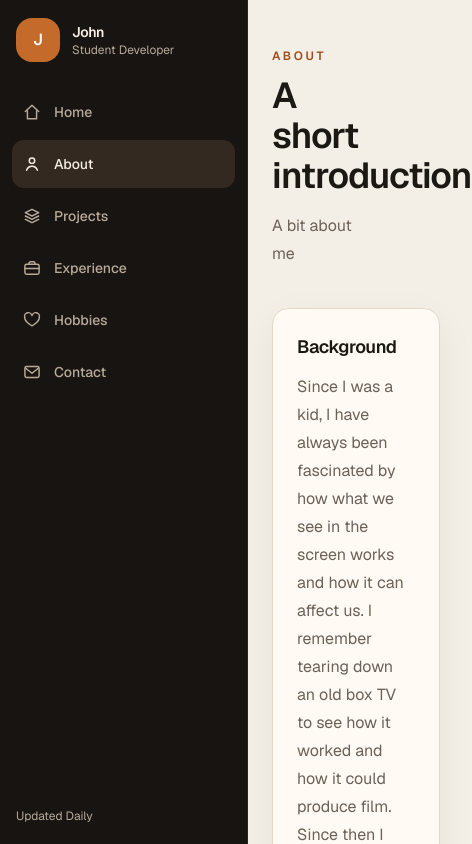
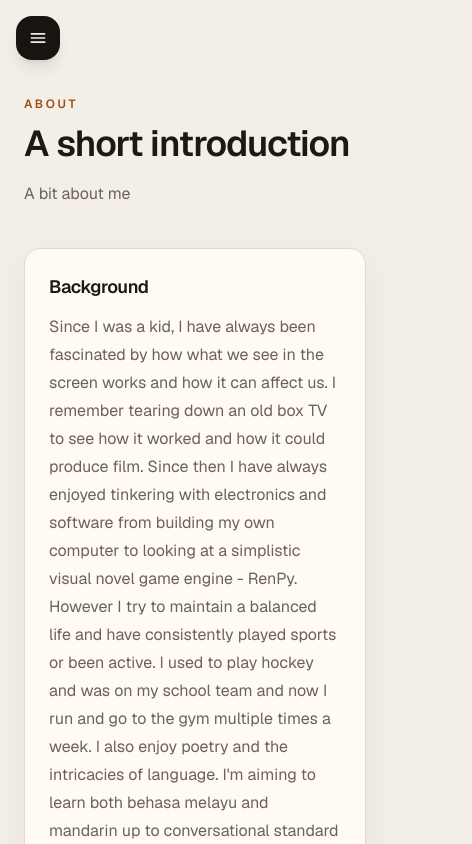
Before and after one commit to imacarootXD/PersonalWebsite, a Next.js app: page /about in a window 390 px wide. Shown: the top 844 px of the page, 472 px wide, since content can reach past the window. Built offline with nearby package versions, Linux system fonts and the light colour scheme.

Commit message:
Mobile Friendly changes to the sidebar

```diff
--- a/src/components/page-skeleton.tsx
+++ b/src/components/page-skeleton.tsx
@@ -1,6 +1,6 @@
 export function PageSkeleton() {
   return (
-    <div className="mx-auto w-full max-w-4xl px-6 py-12 sm:px-10 sm:py-16">
+    <div className="mx-auto w-full max-w-4xl px-6 pb-12 pt-24 sm:px-10 sm:py-16">
       <div className="mb-10 max-w-2xl space-y-4">
         <div className="skeleton h-3 w-24" />
         <div className="skeleton h-12 w-3/4" />
--- a/src/components/page-template.tsx
+++ b/src/components/page-template.tsx
@@ -14,7 +14,7 @@ export function PageTemplate({
   children,
 }: PageTemplateProps) {
   return (
-    <article className="page-enter mx-auto w-full max-w-4xl px-6 py-12 sm:px-10 sm:py-16">
+    <article className="page-enter mx-auto w-full max-w-4xl px-6 pb-12 pt-24 sm:px-10 sm:py-16">
       <header className="mb-10 max-w-2xl">
         <p className="text-xs font-semibold uppercase tracking-[0.22em] text-[var(--accent-deep)]">
           {eyebrow}
--- a/src/components/sidebar.tsx
+++ b/src/components/sidebar.tsx
@@ -11,11 +11,46 @@ export function Sidebar() {
   const { collapsedWidth, expandedWidth } = siteConfig.sidebar;
   const [pinned, setPinned] = useState(false);
   const [hovered, setHovered] = useState(false);
-  const expanded = pinned || hovered;
+  const [mobileOpen, setMobileOpen] = useState(false);
+  const expanded = pinned || hovered || mobileOpen;
 
   return (
+    <>
+      <button
+        type="button"
+        className="fixed left-4 top-4 z-50 grid size-11 place-items-center rounded-2xl bg-[var(--sidebar)] text-[var(--sidebar-fg)] shadow-lg md:hidden"
+        aria-expanded={mobileOpen}
+        aria-controls="site-sidebar"
+        aria-label={mobileOpen ? "Close navigation" : "Open navigation"}
+        onClick={() => setMobileOpen((value) => !value)}
+      >
+        <svg
+          className="size-5"
+          viewBox="0 0 24 24"
+          fill="none"
+          stroke="currentColor"
+          strokeWidth="2"
+          strokeLinecap="round"
+          aria-hidden="true"
+        >
+          {mobileOpen ? <path d="m6 6 12 12M18 6 6 18" /> : <path d="M4 7h16M4 12h16M4 17h16" />}
+        </svg>
+      </button>
+
+      {mobileOpen ? (
+        <button
+          type="button"
+          className="fixed inset-0 z-30 bg-black/30 md:hidden"
+          aria-label="Close navigation"
+          onClick={() => setMobileOpen(false)}
+        />
+      ) : null}
+
       <aside
-      className="sidebar sticky top-0 z-20 flex h-dvh shrink-0 flex-col overflow-hidden border-r border-[var(--sidebar-border)] bg-[var(--sidebar)] text-[var(--sidebar-fg)] transition-[width] duration-300 ease-[cubic-bezier(0.22,1,0.36,1)]"
+        id="site-sidebar"
+        className={`sidebar fixed inset-y-0 left-0 z-40 flex h-dvh shrink-0 flex-col overflow-hidden border-r border-[var(--sidebar-border)] bg-[var(--sidebar)] text-[var(--sidebar-fg)] transition-[width,transform] duration-300 ease-[cubic-bezier(0.22,1,0.36,1)] md:sticky md:top-0 md:translate-x-0 ${
+          mobileOpen ? "translate-x-0" : "-translate-x-full"
+        }`}
         style={{ width: expanded ? expandedWidth : collapsedWidth }}
         onMouseEnter={() => setHovered(true)}
         onMouseLeave={() => setHovered(false)}
@@ -23,16 +58,24 @@ export function Sidebar() {
         <div className="flex h-20 items-center gap-3 px-4">
           <button
             type="button"
-          className="grid size-11 shrink-0 place-items-center rounded-2xl bg-[var(--accent)] font-semibold text-[var(--accent-fg)]"
+            className="hidden size-11 shrink-0 place-items-center rounded-2xl bg-[var(--accent)] font-semibold text-[var(--accent-fg)] md:grid"
             aria-expanded={expanded}
             aria-label={pinned ? "Collapse sidebar" : "Pin sidebar open"}
             onClick={() => setPinned((value) => !value)}
           >
             {siteConfig.initials}
           </button>
+          <button
+            type="button"
+            className="grid size-11 shrink-0 place-items-center rounded-2xl bg-[var(--accent)] font-semibold text-[var(--accent-fg)] md:hidden"
+            aria-label="Close navigation"
+            onClick={() => setMobileOpen(false)}
+          >
+            {siteConfig.initials}
+          </button>
           <div
             className={`min-w-0 transition-opacity duration-200 ${
-            expanded ? "opacity-100" : "opacity-0"
+              expanded ? "md:opacity-100" : "md:opacity-0"
             }`}
           >
             <p className="truncate text-sm font-semibold tracking-tight">
@@ -60,11 +103,12 @@ export function Sidebar() {
                     ? "bg-[var(--sidebar-active)] text-[var(--sidebar-fg)]"
                     : "text-[var(--sidebar-muted)] hover:bg-[var(--sidebar-hover)] hover:text-[var(--sidebar-fg)]"
                 }`}
+                onClick={() => setMobileOpen(false)}
               >
                 <NavIcon name={item.icon} className="size-5 shrink-0" />
                 <span
                   className={`truncate transition-opacity duration-200 ${
-                  expanded ? "opacity-100" : "opacity-0"
+                    expanded ? "md:opacity-100" : "md:opacity-0"
                   }`}
                 >
                   {item.label}
@@ -77,12 +121,13 @@ export function Sidebar() {
         <div className="px-4 pb-5">
           <p
             className={`truncate text-xs text-[var(--sidebar-muted)] transition-opacity duration-200 ${
-            expanded ? "opacity-100" : "opacity-0"
+              expanded ? "md:opacity-100" : "md:opacity-0"
             }`}
           >
             Updated Daily
           </p>
         </div>
       </aside>
+    </>
   );
 }
```
Lines whose indentation alone changed are shown as unchanged.
